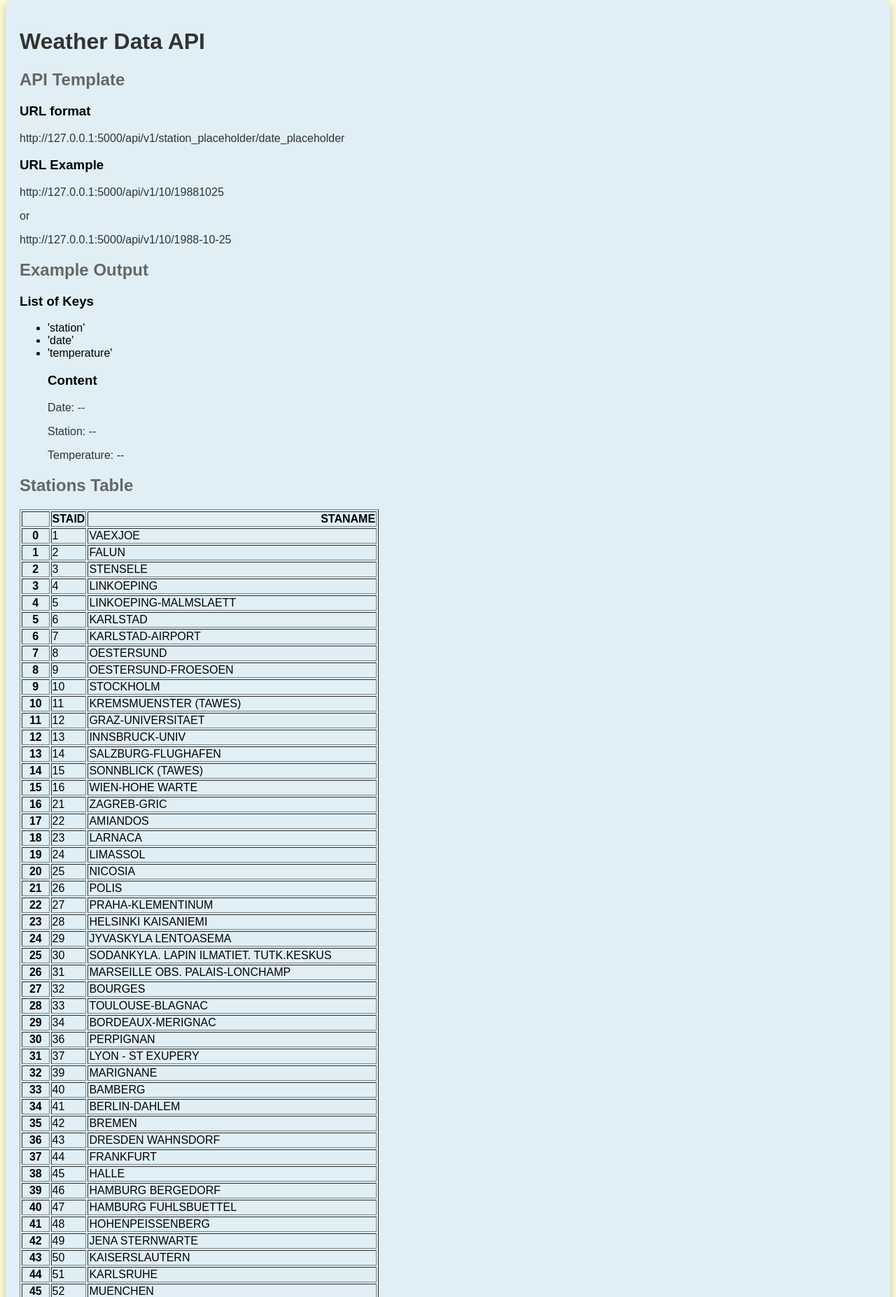
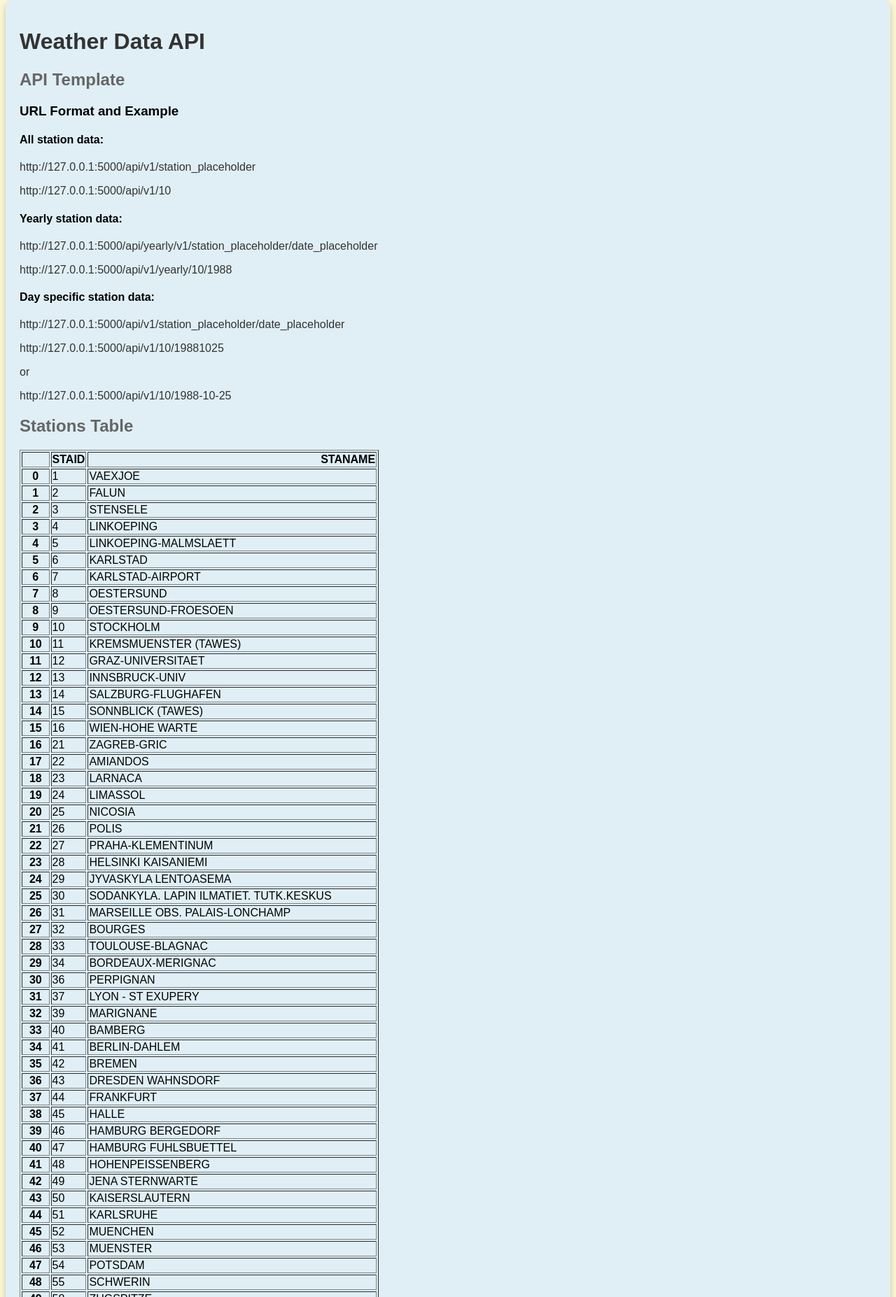
Before and after one commit to CrossDesign/Weather_App, a Flask app: page / in a window 1280 px wide. Shown: the part 66-1920 px from the top of the page at 70% size. Run offline with Flask 3, Linux system fonts and the light colour scheme.

Commit message:
added API calls for 'all' and 'yearly' station data. reformated body of html

```diff
--- a/main.py
+++ b/main.py
@@ -12,9 +12,26 @@ def create_app():
     def home():
         return render_template('home.html', stations_table=stations_table.to_html())
 
+    @app.route('/api/v1/<station>')
+    def all_data(station):
+        default_path = "data/data_small/TG_STAID"
+        station_path = default_path + str(station).zfill(6) + '.txt'
+        df = pd.read_csv(station_path,skiprows=20,parse_dates=['    DATE'])
+        result = df.to_dict(orient='records')
+        return result
+
+    @app.route('/api/v1/yearly/<station>/<year>')
+    def year_data(station,year):
+        default_path = "data/data_small/TG_STAID"
+        station_path = default_path + str(station).zfill(6) + '.txt'
+        df = pd.read_csv(station_path,skiprows=20)
+        df['    DATE'] = df['    DATE'].astype(str)
+        df = df[df['    DATE'].str.startswith(str(year))]
+        result = df.to_dict(orient='records')
+        return result
+
     @app.route('/api/v1/<station>/<date>')
     def about(station, date):
-        # Use the station and date to read the data
         default_path = "data/data_small/TG_STAID"
         station_path = default_path + str(station).zfill(6) + '.txt'
         df = pd.read_csv(station_path,skiprows=20,parse_dates=['    DATE'])
--- a/templates/home.html
+++ b/templates/home.html
@@ -58,28 +58,21 @@
     </style>
     <div class="content">
         <h1>Weather Data API</h1>
-        <div id="hourly-forecast">
+        <div id="api-template">
             <h2>API Template</h2>
-            <div class="api_template">
-                <h3>URL format</h3>
+            <div class="url-template">
+                <h3>URL Format and Example</h3>
+                <h4>All station data:</h4>
+                <p>http://127.0.0.1:5000/api/v1/station_placeholder</p>
+                <p>http://127.0.0.1:5000/api/v1/10</p>
+                <h4>Yearly station data:</h4>
+                <p>http://127.0.0.1:5000/api/yearly/v1/station_placeholder/date_placeholder</p>
+                <p>http://127.0.0.1:5000/api/v1/yearly/10/1988</p>
+                <h4>Day specific station data:</h4>
                 <p>http://127.0.0.1:5000/api/v1/station_placeholder/date_placeholder</p>
-                <h3>URL Example</h3>
                 <p>http://127.0.0.1:5000/api/v1/10/19881025</p>
                 <p>or</p>
                 <p>http://127.0.0.1:5000/api/v1/10/1988-10-25</p>
-            </div>
-        <div id="examle-api-call">
-            <h2>Example Output</h2>
-            <div>
-                <h3>List of Keys</h3>
-                <ul>
-                    <li>'station'</li>
-                    <li>'date'</li>
-                    <li>'temperature'</li>
-                <h3>Content</h3>
-                <p id="resuested-date">Date: --</p>
-                <p id="resuested-station">Station: --</p>
-                <p id="date-temp">Temperature: --</p>
             </div>
         </div>
         <div id="stations-table">
```
